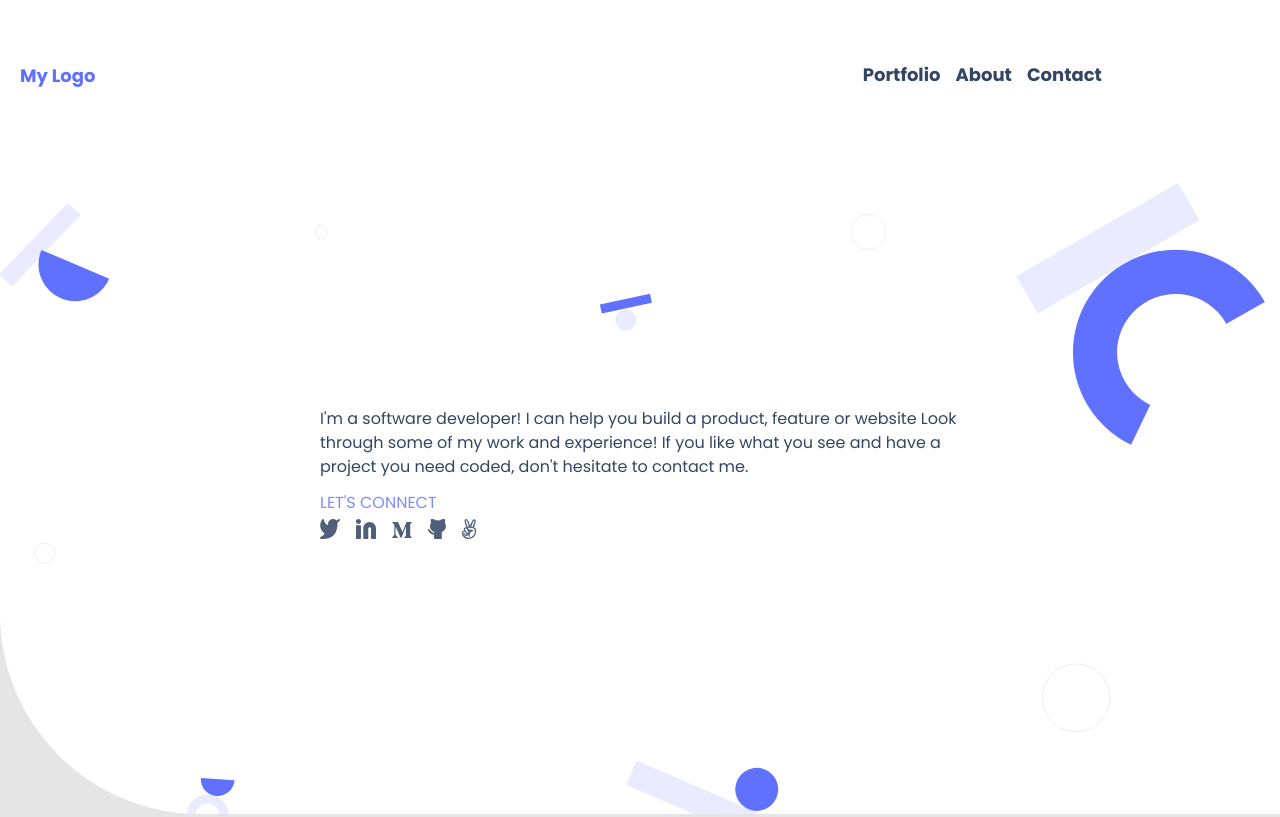
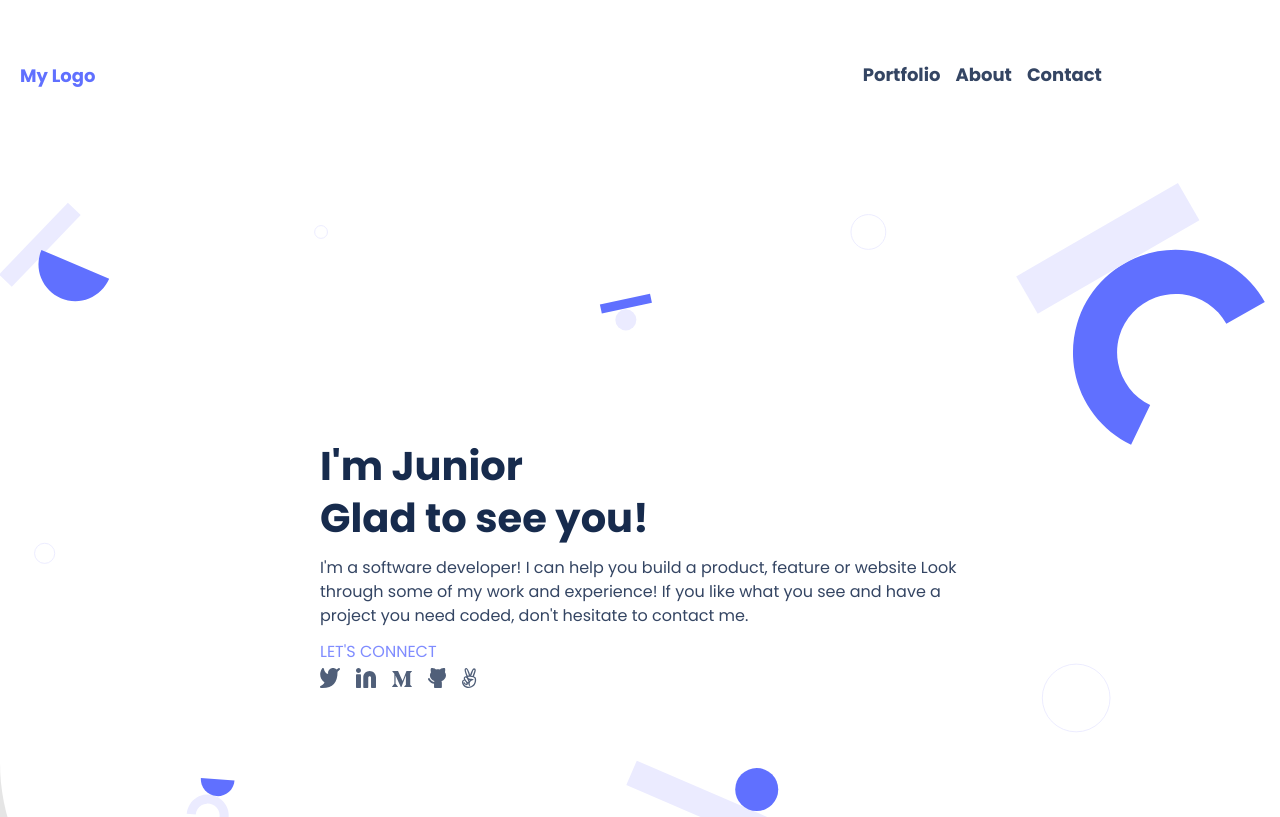
Before and after one commit to jlcarrascof/Junior-Garcia, a website: page index.html in a window 1280 px wide. Shown: the top 817 px of the page. Drawn offline with Linux system fonts and the light colour scheme.

Commit message:
Clean-up html file

```diff
--- a/index.html
+++ b/index.html
@@ -41,14 +41,13 @@
   <!-- HEADLINE -->
   <section class="headline">
     <h1 class="headline__tittle phone">I'm Junior Glad to see you!</h1>
+    <h1 class="headline__tittle desktop">I'm Junior<br> Glad to see you!</h1>
     <p class="headline__intro-text">
       I'm a software developer! I can help you build a product,
       feature or website Look through some of my work and experience! If you like what you see and have a
       project you need coded, don't hesitate to contact me.
     </p>
-
     <a href="#" rel="noreferrer noopener" class="lets-connect">LET'S CONNECT</a>
-
     <ul class="media__icons">
       <li><a target="_blank" rel="noreferrer noopener" href="https://twitter.com" class="media__icon"><img src="./assets/img/mb_Twitter icon.svg" alt="twitter"></a></li>
       <li><a target="_blank" rel="noreferrer noopener" href="https://www.linkedin.com" class="media__icon"><img src="./assets/img/mb_Linkedin icon.svg" alt="linkedin"></a></li>
```
Lines whose indentation alone changed are shown as unchanged.
